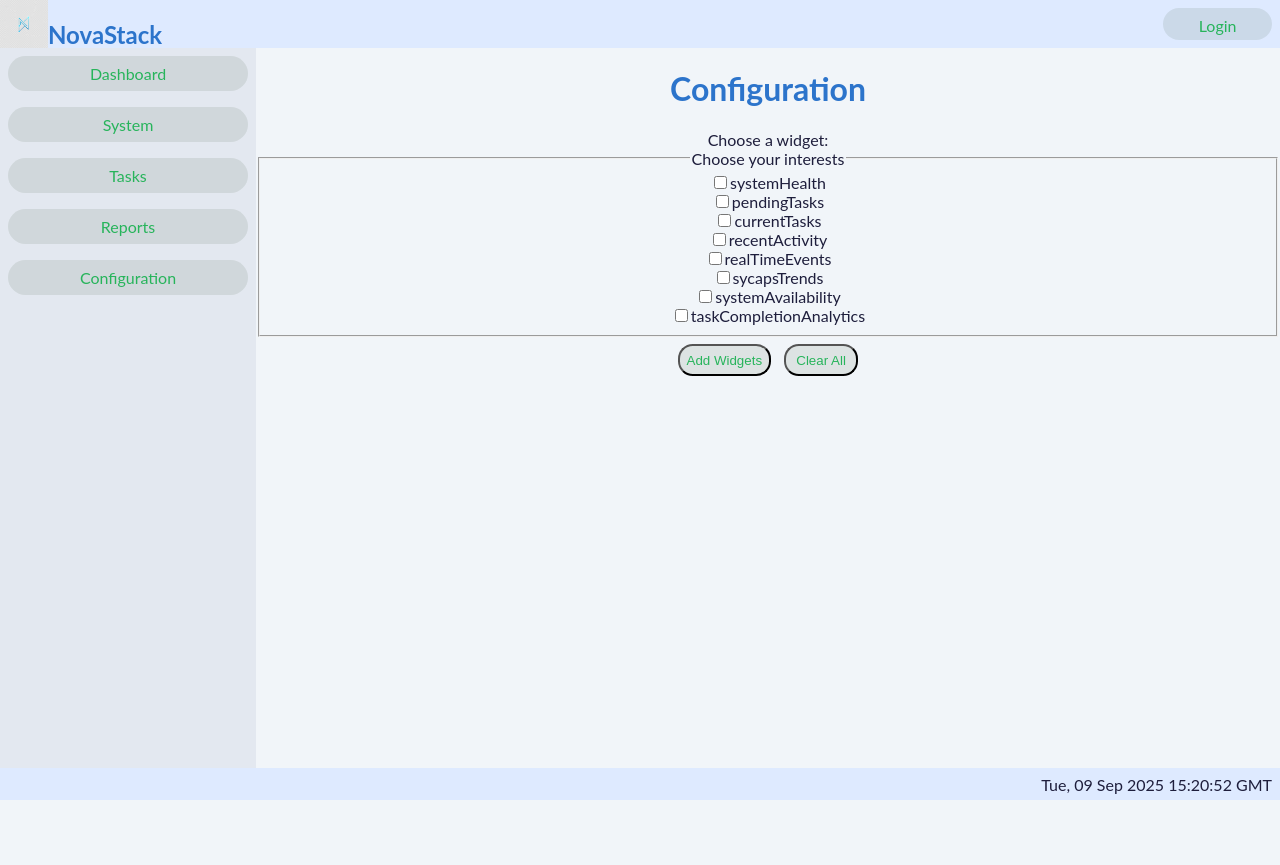
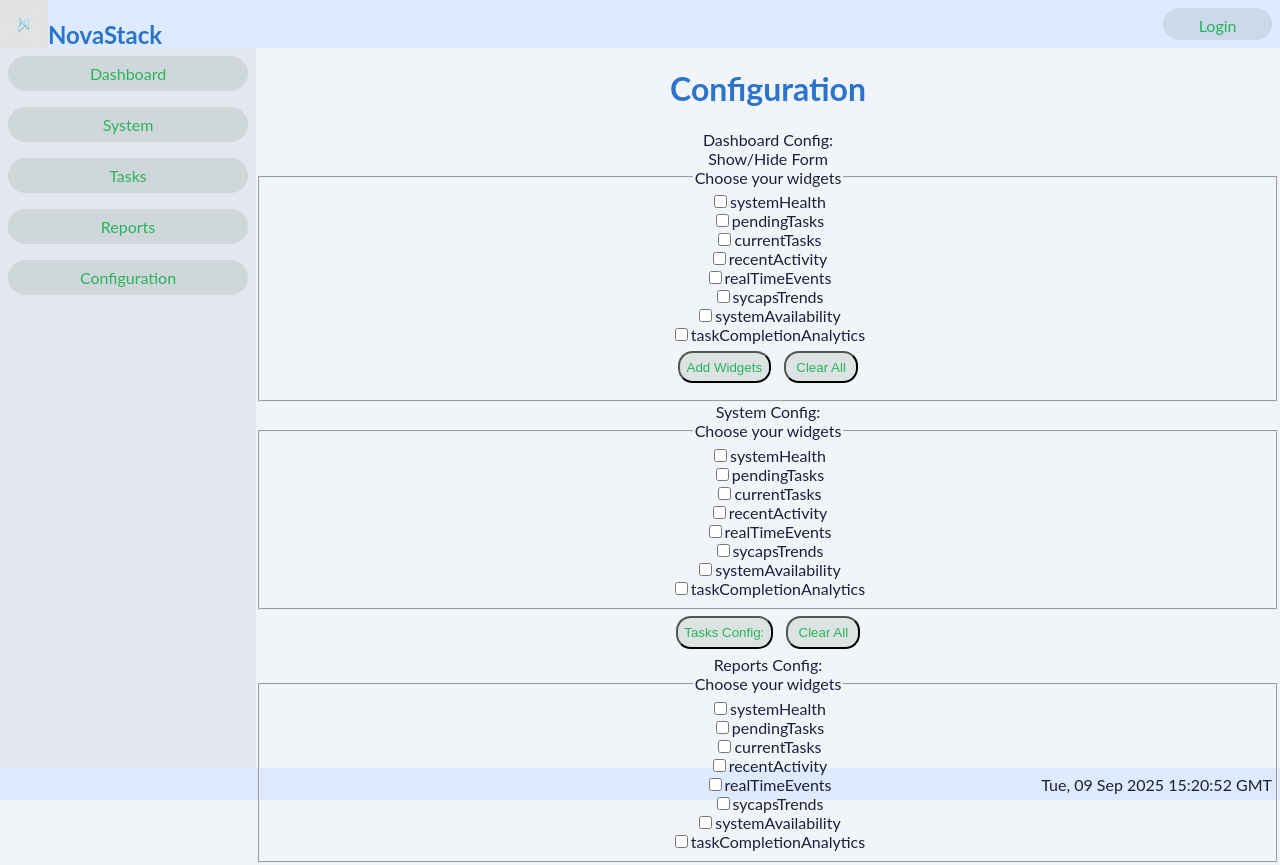
Before and after one commit to yepitsaname/NovaStack, a React (Vite) app in the folder app/: page /configuration in a window 1280 px wide. Shown: the top 865 px of the page. Before the commit the page ends 800 px from the top, so only its background shows below. Built offline with nearby package versions, Linux system fonts and the light colour scheme.

Commit message:
update config

```diff
--- a/app/css/forms.css
+++ b/app/css/forms.css
@@ -128,3 +128,7 @@ form {
     background-color: var(--valid-bg-color) !important;
     border-color: var(--valid-color) !important;
 }
+
+
+#toggle-form.collapsible{ display: none;}
+#toggle-form:checked ~ .collapsible{ display: block;}
--- a/app/src/pages/Configuration.jsx
+++ b/app/src/pages/Configuration.jsx
@@ -1,6 +1,40 @@
 import { useState } from "react";
+import "../../css/forms.css";
 
-const WIDGETS = [
+const dashboardWidgets = [
+  "systemHealth",
+  "pendingTasks",
+  "currentTasks",
+  "recentActivity",
+  "realTimeEvents",
+  "sycapsTrends",
+  "systemAvailability",
+  "taskCompletionAnalytics",
+];
+
+const systemWidgets = [
+  "systemHealth",
+  "pendingTasks",
+  "currentTasks",
+  "recentActivity",
+  "realTimeEvents",
+  "sycapsTrends",
+  "systemAvailability",
+  "taskCompletionAnalytics",
+];
+
+const tasksWidgets = [
+  "systemHealth",
+  "pendingTasks",
+  "currentTasks",
+  "recentActivity",
+  "realTimeEvents",
+  "sycapsTrends",
+  "systemAvailability",
+  "taskCompletionAnalytics",
+];
+
+const reportsWidgets = [
   "systemHealth",
   "pendingTasks",
   "currentTasks",
@@ -36,13 +70,92 @@ export default function Configuration() {
   console.log(widgetList.join());
 
   return (
-    <div>
+    <div className="">
       <h1>Configuration</h1>
-      <form onSubmit={handleSubmit}>
+
+      <form onSubmit={handleSubmit} className="dashboard">
+        <label htmlFor="widgets">Dashboard Config:</label>
+        <br />
+        <label for="toggle-form">Show/Hide Form</label>
+        <div className="collapsible">
+          <fieldset>
+            <legend>Choose your widgets</legend>
+            {dashboardWidgets.map((widget) => (
+              <div key={widget}>
+                <input
+                  type="checkbox"
+                  id={widget}
+                  name="interest"
+                  value={widget}
+                  checked={selectedWidget.includes(widget)}
+                  onChange={handleCheckbox}
+                />
+                <label htmlFor={widget}>{widget}</label>
+              </div>
+            ))}
+            <button type="submit">Add Widgets</button>
+            <button type="button" onClick={handleClear}>
+              Clear All
+            </button>
+          </fieldset>
+        </div>
+      </form>
+
+      <form onSubmit={handleSubmit} className="dashboard">
+        <label htmlFor="widgets">System Config:</label>
+        <fieldset>
+          <legend>Choose your widgets</legend>
+          {systemWidgets.map((widget) => (
+            <div key={widget}>
+              <input
+                type="checkbox"
+                id={widget}
+                name="interest"
+                value={widget}
+                checked={selectedWidget.includes(widget)}
+                onChange={handleCheckbox}
+              />
+              <label htmlFor={widget}>{widget}</label>
+            </div>
+          ))}
+        </fieldset>
+
+        <button type="submit">Tasks Config:</button>
+        <button type="button" onClick={handleClear}>
+          Clear All
+        </button>
+      </form>
+
+      <form onSubmit={handleSubmit} className="dashboard">
+        <label htmlFor="widgets">Reports Config:</label>
+        <fieldset>
+          <legend>Choose your widgets</legend>
+          {tasksWidgets.map((widget) => (
+            <div key={widget}>
+              <input
+                type="checkbox"
+                id={widget}
+                name="interest"
+                value={widget}
+                checked={selectedWidget.includes(widget)}
+                onChange={handleCheckbox}
+              />
+              <label htmlFor={widget}>{widget}</label>
+            </div>
+          ))}
+        </fieldset>
+
+        <button type="submit">Add Widgets</button>
+        <button type="button" onClick={handleClear}>
+          Clear All
+        </button>
+      </form>
+
+      <form onSubmit={handleSubmit} className="dashboard">
         <label htmlFor="widgets">Choose a widget:</label>
         <fieldset>
-          <legend>Choose your interests</legend>
-          {WIDGETS.map((widget) => (
+          <legend>Choose your widgets</legend>
+          {reportsWidgets.map((widget) => (
             <div key={widget}>
               <input
                 type="checkbox"
```
